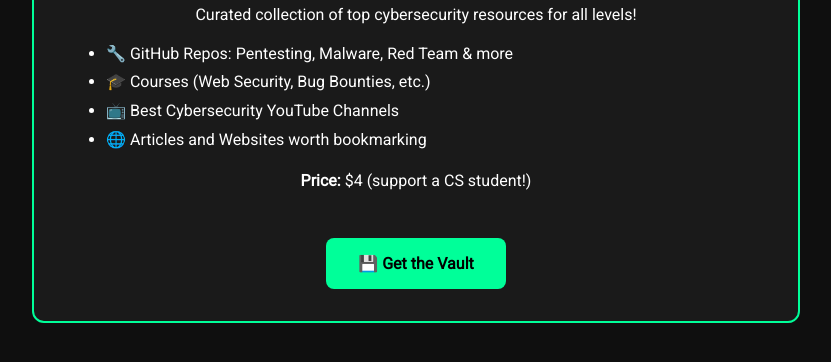
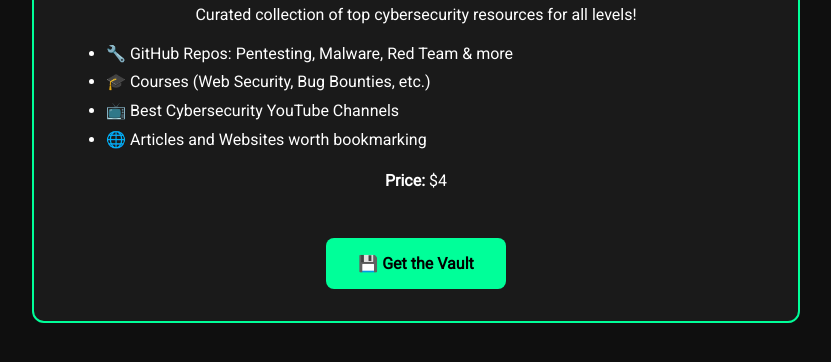
Before and after one commit to Yacine650/cybersec, a plain HTML site: page index.html in a window 1280 px wide. Shown: the part 162-524 px from the top of the page, without its empty margins (224-1055 px from the left). Drawn offline with Linux system fonts and the light colour scheme.

Commit message:
Update index.html

```diff
--- a/index.html
+++ b/index.html
@@ -56,7 +56,7 @@
       <li>📺 Best Cybersecurity YouTube Channels</li>
       <li>🌐 Articles and Websites worth bookmarking</li>
     </ul>
-    <p><strong>Price:</strong> $4 (support a CS student!)</p>
+    <p><strong>Price:</strong> $4</p>
     <a href="https://yacinedev.gumroad.com/l/CyberSecVault" class="button" target="_blank">💾 Get the Vault</a>
   </div>
 </body>
```
